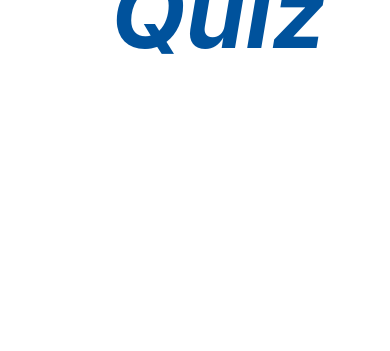
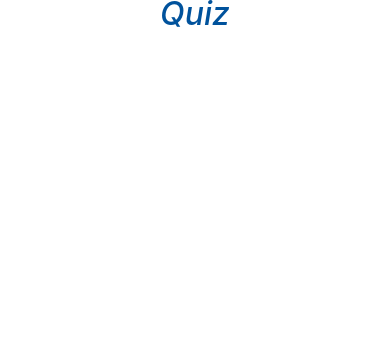
Before and after one commit to Den4200/fbla-quiz, a Django app: page / in a window 390 px wide. Shown: the part 493-844 px from the top of the page. Run offline with Django 3.2, Linux system fonts and the light colour scheme; data that the repository does not hold is empty; some libraries are stand-ins or nearby versions.

Commit message:
Better alignment and size of homepage for mobile.

```diff
--- a/quiz/static/quiz/css/index.css
+++ b/quiz/static/quiz/css/index.css
@@ -8,7 +8,7 @@
 .sub-header {
   color: #00529c;
   font-weight: 700;
-  font-size: 6em;
+  font-size: 6rem;
   margin-left: 1.5em;
 }
 
@@ -21,3 +21,15 @@
   margin-left: -3em;
   min-width: 100vw;
 }
+
+@media only screen and (max-device-width: 1000px) {
+  .sub-header {
+    font-size: 200%;
+    font-weight: 500;
+    margin-left: 1em;
+  }
+
+  .container {
+    margin-left: -1em;
+  }
+}
```
